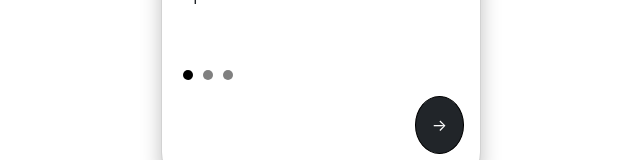
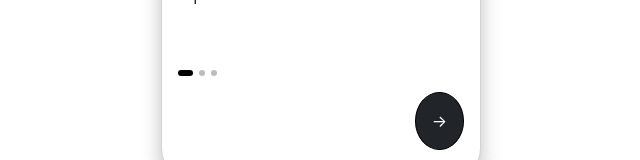
Before and after one commit to tutto-beep-bot/S5-onBoarding, an Angular app: page / in a window 1280 px wide. Shown: the part 659-819 px from the top of the page, without its empty margins (319-959 px from the left). Built offline with nearby package versions, Linux system fonts and the light colour scheme.

Commit message:
three dots working and taking to specific step.

```diff
--- a/src/app/home/escena/escena.component.css
+++ b/src/app/home/escena/escena.component.css
@@ -5,12 +5,22 @@ button {
 }
 
 .dot {
-    width: 10px;
-    height: 10px;
+    width: 6px;
+    height: 6px;
     border-radius: 50%;
-    background-color: gray;
-    margin: 0 5px;
-    display: inline-block;
+    background-color: #bbb;
+    border: none;
+    margin-right: 6px;
+    cursor: pointer;
+    padding: 0;
+    outline: none;
+    transition: background-color 0.4s ease;
+}
+
+.dot.active {
+    background-color: #000;
+    width: 15px;
+    border-radius: 3px;
 }
 
 body {
--- a/src/app/home/escena/escena.component.html
+++ b/src/app/home/escena/escena.component.html
@@ -8,11 +8,12 @@
       <p class="card-text">{{ currentTip.description }}</p>
 
     <div class="d-flex justify-content-start mt-5">
-        <div
+        <button
           *ngFor="let tip of tips; let i = index"
           class="dot"
-          [class.active]="i === currentStep">
-        </div>
+          [class.active]="i === currentStep"
+          (click)="goToStep(i)">
+        </button>
     </div>
 
       <div class="mt-3 d-flex justify-content-end gap-2 mt-3">
--- a/src/app/home/escena/escena.component.ts
+++ b/src/app/home/escena/escena.component.ts
@@ -27,4 +27,8 @@ export class EscenaComponent {
       this.currentStep--;
     }
   }
+
+  goToStep(step: number): void {
+    this.currentStep = step;
+  }
 }
```
